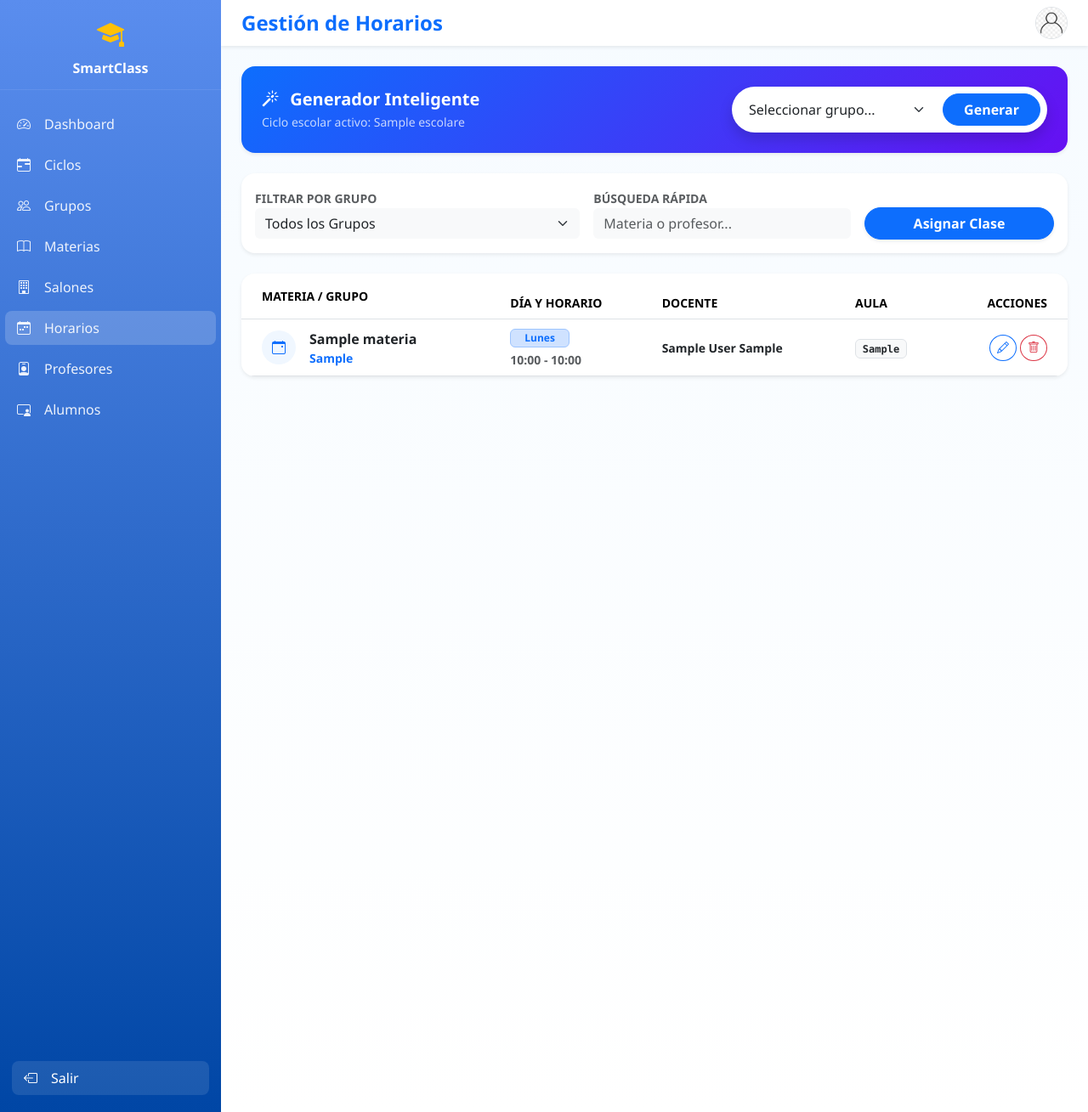
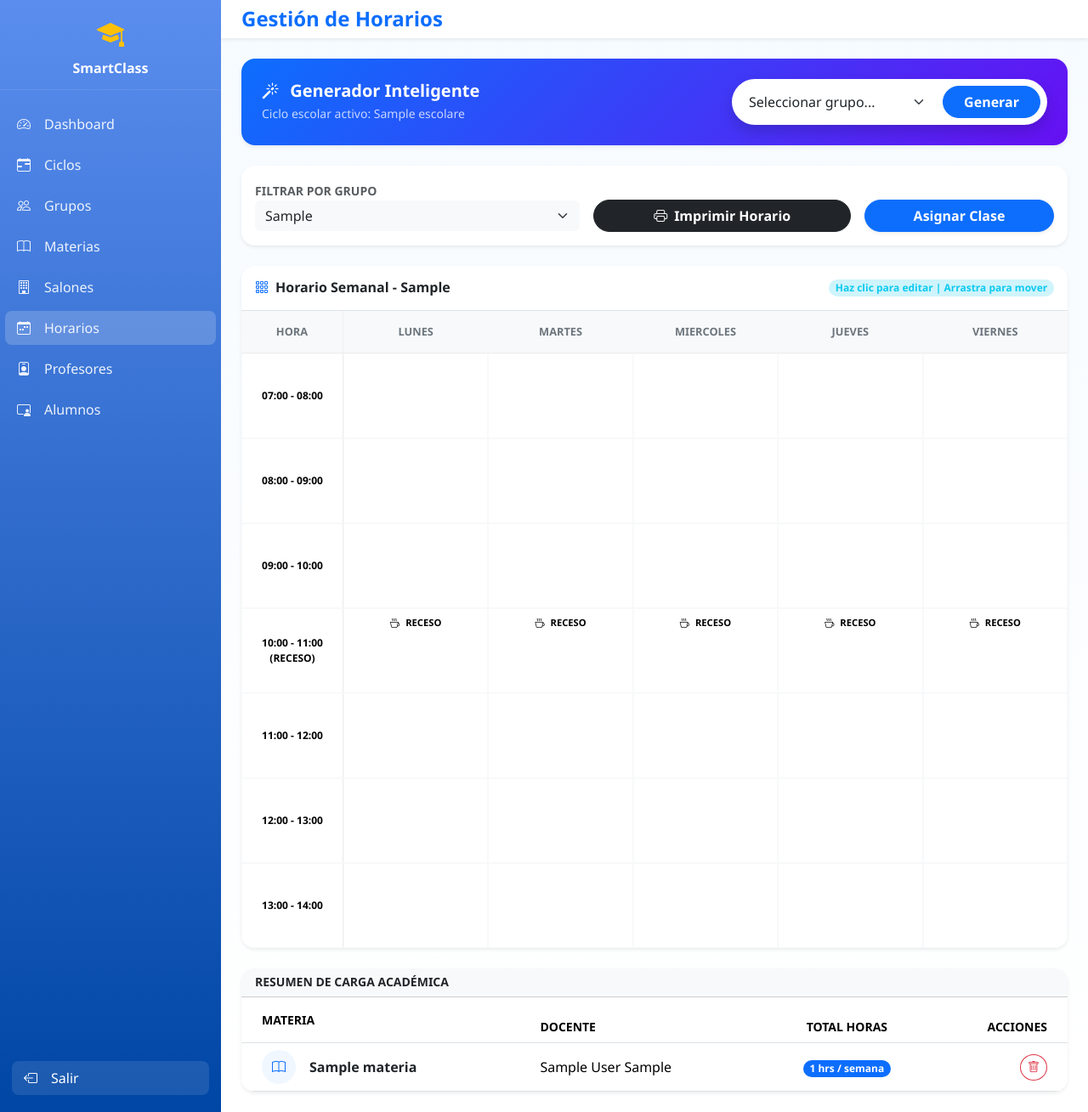
Before and after one commit to AngelArrdondo/SmartClass, a PHP site: page /SmartClass/admin/horarios/index.php in a window 1280 px wide. Shown: the whole page at 85% size. Run offline with PHP 8.4, Linux system fonts and the light colour scheme; the visitor is signed in with stand-in values (Sample User, id 1); tables that the repository leaves empty hold one stand-in row (values such as "Sample post").

Commit message:
SmartClass

```diff
--- a/admin/horarios/index.php
+++ b/admin/horarios/index.php
@@ -13,57 +13,57 @@ $sql_ciclo = "SELECT id, nombre FROM ciclos_escolares WHERE activo = 1 LIMIT 1";
 $res_ciclo = mysqli_query($conn, $sql_ciclo);
 $ciclo_activo = mysqli_fetch_assoc($res_ciclo);
 
-// --- FILTRO DE GRUPO ---
+// --- FILTRO DE GRUPO CON MEMORIA ---
 $filtro_grupo = "";
 $where_clause = "";
 $turno_actual = "Matutino";
+$codigo_grupo_print = "";
 
-if (isset($_GET['grupo_id']) && $_GET['grupo_id'] != 'todos') {
-    $grupo_selec = mysqli_real_escape_string($conn, $_GET['grupo_id']);
+// 1. Si el usuario selecciona un grupo por el selector, lo guardamos en la sesión
+if (isset($_GET['grupo_id'])) {
+    if ($_GET['grupo_id'] == 'todos') {
+        unset($_SESSION['ultimo_grupo_visto']);
+    } else {
+        $_SESSION['ultimo_grupo_visto'] = $_GET['grupo_id'];
+    }
+}
+
+// 2. Si existe un grupo en la sesión, lo cargamos (esto evita que se "cierre" al volver de editar)
+if (isset($_SESSION['ultimo_grupo_visto'])) {
+    $grupo_selec = mysqli_real_escape_string($conn, $_SESSION['ultimo_grupo_visto']);
     $where_clause = "WHERE h.grupo_id = $grupo_selec";
     $filtro_grupo = $grupo_selec;
 
-    // Obtener turno para definir bloques de recreo
-    $q_turno = mysqli_query($conn, "SELECT turno FROM grupos WHERE id = $grupo_selec");
+    $q_turno = mysqli_query($conn, "SELECT codigo, turno FROM grupos WHERE id = $grupo_selec");
     $d_turno = mysqli_fetch_assoc($q_turno);
     $turno_actual = $d_turno['turno'] ?? 'Matutino';
+    $codigo_grupo_print = $d_turno['codigo'] ?? '';
 }
 
-// Configuración de bloques según turno (Para la vista visual con recreo)
+// Configuración de bloques según turno
 if($turno_actual == 'Vespertino') {
     $bloques_vista = ['14:00 - 15:00','15:00 - 16:00','16:00 - 17:00','17:00 - 18:00 (RECESO)','18:00 - 19:00','19:00 - 20:00','20:00 - 21:00'];
 } else {
     $bloques_vista = ['07:00 - 08:00','08:00 - 09:00','09:00 - 10:00','10:00 - 11:00 (RECESO)','11:00 - 12:00','12:00 - 13:00','13:00 - 14:00'];
 }
 
-// --- CONSULTA MAESTRA ---
-$sql = "
-    SELECT
-        h.id, h.dia_semana, h.hora_inicio, h.hora_fin,
-        g.codigo as codigo_grupo, g.turno,
-        m.nombre as nombre_materia,
-        s.codigo as codigo_salon,
-        u.nombre as nombre_profe, u.apellido_paterno as ape_profe
-    FROM horarios h
-    INNER JOIN grupos g ON h.grupo_id = g.id
-    INNER JOIN materias m ON h.materia_id = m.id
-    INNER JOIN salones s ON h.salon_id = s.id
-    INNER JOIN profesores p ON h.profesor_id = p.id
-    INNER JOIN users u ON p.user_id = u.id
-    $where_clause
-    ORDER BY FIELD(h.dia_semana, 'Lunes', 'Martes', 'Miercoles', 'Jueves', 'Viernes'), h.hora_inicio ASC
-";
-
-$result = mysqli_query($conn, $sql);
-
-// --- PROCESAMIENTO PARA LA CUADRÍCULA VISUAL ---
+// --- CONSULTA PARA LA CUADRÍCULA ---
 $horario_visual = [];
 $dias_semana = ['Lunes', 'Martes', 'Miercoles', 'Jueves', 'Viernes'];
 
-$result_clon = mysqli_query($conn, $sql);
-while ($row_v = mysqli_fetch_assoc($result_clon)) {
-    $rango = date("H:i", strtotime($row_v['hora_inicio'])) . " - " . date("H:i", strtotime($row_v['hora_fin']));
-    $horario_visual[$rango][$row_v['dia_semana']] = $row_v;
+if ($filtro_grupo) {
+    $sql_grid = "SELECT h.id, h.dia_semana, h.hora_inicio, h.hora_fin, m.nombre as nombre_materia, s.codigo as codigo_salon, u.nombre as nombre_profe, u.apellido_paterno as ape_profe
+                 FROM horarios h
+                 INNER JOIN materias m ON h.materia_id = m.id
+                 INNER JOIN salones s ON h.salon_id = s.id
+                 INNER JOIN profesores p ON h.profesor_id = p.id
+                 INNER JOIN users u ON p.user_id = u.id
+                 $where_clause";
+    $res_grid = mysqli_query($conn, $sql_grid);
+    while ($rv = mysqli_fetch_assoc($res_grid)) {
+        $rango = date("H:i", strtotime($rv['hora_inicio'])) . " - " . date("H:i", strtotime($rv['hora_fin']));
+        $horario_visual[$rango][$rv['dia_semana']] = $rv;
+    }
 }
 
 $res_grupos = mysqli_query($conn, "SELECT id, codigo FROM grupos ORDER BY codigo ASC");
@@ -86,40 +86,46 @@ $grupos_lista = mysqli_fetch_all($res_grupos, MYSQLI_ASSOC);
         .schedule-table td { border: 1px solid #f8f9fa; height: 100px; vertical-align: top; padding: 8px; }
         .time-col { background: #fdfdfd; width: 120px; font-weight: bold; font-size: 0.75rem; text-align: center; vertical-align: middle !important; color: #0d6efd; border-right: 1px solid #eee !important; }
 
-        /* Drag & Drop Styles */
         .dropzone { height: 100%; width: 100%; min-height: 80px; transition: background 0.2s; }
         .receso-row { background-color: #fff8e1 !important; height: 50px !important; text-align: center; color: #b08900; vertical-align: middle !important; font-size: 0.7rem; font-weight: bold; }
 
         .class-card {
             background: #f0f7ff; border-left: 4px solid #0d6efd; border-radius: 8px;
-            padding: 8px; height: 100%; cursor: move; transition: 0.2s ease;
+            padding: 8px; height: 100%; cursor: pointer; transition: 0.2s ease;
         }
-        .class-card:hover { background: #e2efff; transform: translateY(-2px); box-shadow: 0 4px 8px rgba(0,0,0,0.05); }
+        .class-card:hover { background: #e2efff; transform: translateY(-2px); box-shadow: 0 4px 6px rgba(0,0,0,0.05); }
         .class-title { font-weight: bold; font-size: 0.72rem; color: #084298; display: block; overflow: hidden; text-overflow: ellipsis; }
-        .class-info { font-size: 0.62rem; color: #666; margin-top: 4px; }
+        .class-info { font-size: 0.62rem; color: #666; margin-top: 4px; pointer-events: none; }
         .sortable-ghost { opacity: 0.3; background: #0d6efd !important; border-radius: 8px; }
+
+        @media print {
+            .no-print, #sidebar-wrapper, .navbar, .btn, form, .card-header span { display: none !important; }
+            body { background-color: white !important; }
+            #page-content { padding: 0 !important; margin: 0 !important; width: 100% !important; }
+            .card { border: none !important; box-shadow: none !important; }
+            .schedule-table td { height: 80px !important; border: 1px solid #ddd !important; }
+            .schedule-table th { border: 1px solid #ddd !important; background-color: #f0f0f0 !important; color: black !important; }
+            .class-card { border: 1px solid #ccc !important; background-color: white !important; }
+        }
     </style>
 </head>
 <body class="bg-light">
 
 <div class="d-flex" id="wrapper">
-    <?php require_once __DIR__ . '/../../includes/menu.php'; ?>
+    <div class="no-print"><?php require_once __DIR__ . '/../../includes/menu.php'; ?></div>
 
     <div id="page-content" class="w-100">
-        <nav class="navbar navbar-expand-lg navbar-light bg-white shadow-sm px-4 sticky-top">
+        <nav class="navbar navbar-expand-lg navbar-light bg-white shadow-sm px-4 sticky-top no-print">
             <div class="d-flex align-items-center w-100 justify-content-between">
                 <div class="d-flex align-items-center">
                     <button class="btn btn-outline-primary d-md-none me-2" id="btnToggleSidebar"><i class="bi bi-list"></i></button>
                     <h4 class="mb-0 fw-bold text-primary">Gestión de Horarios</h4>
                 </div>
-                <div class="d-flex align-items-center">
-                    <img src="../../assets/img/avatar.png" class="rounded-circle border" width="38" height="38">
-                </div>
             </div>
         </nav>
 
         <main class="container-fluid p-4">
-            <div class="card border-0 shadow-sm rounded-4 mb-4" style="background: linear-gradient(135deg, #0d6efd 0%, #6610f2 100%);">
+            <div class="card border-0 shadow-sm rounded-4 mb-4 no-print" style="background: linear-gradient(135deg, #0d6efd 0%, #6610f2 100%);">
                 <div class="card-body p-4 text-white">
                     <div class="row align-items-center">
                         <div class="col-md-7">
@@ -142,11 +148,11 @@ $grupos_lista = mysqli_fetch_all($res_grupos, MYSQLI_ASSOC);
                 </div>
             </div>
 
-            <div class="card border-0 shadow-sm mb-4 rounded-4">
+            <div class="card border-0 shadow-sm mb-4 rounded-4 no-print">
                 <div class="card-body p-3">
                     <div class="row g-3 align-items-center">
                         <div class="col-md-5">
-                            <form action="" method="GET">
+                            <form action="" method="GET" id="formFiltro">
                                 <label class="small text-muted fw-bold text-uppercase">Filtrar por Grupo</label>
                                 <select name="grupo_id" class="form-select bg-light border-0" onchange="this.form.submit()">
                                     <option value="todos">Todos los Grupos</option>
@@ -156,12 +162,11 @@ $grupos_lista = mysqli_fetch_all($res_grupos, MYSQLI_ASSOC);
                                 </select>
                             </form>
                         </div>
-                        <div class="col-md-4">
-                            <label class="small text-muted fw-bold text-uppercase">Búsqueda rápida</label>
-                            <input type="text" id="buscador" class="form-control bg-light border-0" placeholder="Materia o profesor...">
+                        <div class="col-md-4 pt-4">
+                            <button onclick="window.print()" class="btn btn-dark w-100 rounded-pill fw-bold"><i class="bi bi-printer me-2"></i>Imprimir Horario</button>
                         </div>
                         <div class="col-md-3 text-md-end pt-4">
-                            <a href="form.php" class="btn btn-primary w-100 rounded-pill fw-bold shadow-sm">Asignar Clase</a>
+                            <a href="form.php?grupo_id=<?php echo $filtro_grupo; ?>" class="btn btn-primary w-100 rounded-pill fw-bold shadow-sm">Asignar Clase</a>
                         </div>
                     </div>
                 </div>
@@ -170,8 +175,8 @@ $grupos_lista = mysqli_fetch_all($res_grupos, MYSQLI_ASSOC);
             <?php if ($filtro_grupo != "" && $filtro_grupo != "todos"): ?>
             <div class="card border-0 shadow-sm rounded-4 overflow-hidden mb-4">
                 <div class="card-header bg-white py-3 border-bottom d-flex justify-content-between align-items-center">
-                    <h6 class="mb-0 fw-bold text-dark"><i class="bi bi-grid-3x3-gap me-2 text-primary"></i>Horario Semanal</h6>
-                    <span class="badge bg-info-subtle text-info rounded-pill">Modo Edición: Arrastra para mover</span>
+                    <h6 class="mb-0 fw-bold text-dark"><i class="bi bi-grid-3x3-gap me-2 text-primary no-print"></i>Horario Semanal - <?php echo $codigo_grupo_print; ?></h6>
+                    <span class="badge bg-info-subtle text-info rounded-pill no-print">Haz clic para editar | Arrastra para mover</span>
                 </div>
                 <div class="table-responsive">
                     <table class="table schedule-table">
@@ -194,14 +199,14 @@ $grupos_lista = mysqli_fetch_all($res_grupos, MYSQLI_ASSOC);
                                         data-hora="<?php echo explode(' - ', $rango_limpio)[0]; ?>">
 
                                         <?php if($es_receso): ?>
-                                            <i class="bi bi-cup-hot me-1"></i> RECESO
+                                            <i class="bi bi-cup-hot me-1 no-print"></i> RECESO
                                         <?php elseif(isset($horario_visual[$rango_limpio][$dia])):
                                             $c = $horario_visual[$rango_limpio][$dia]; ?>
-                                            <div class="class-card" data-id="<?php echo $c['id']; ?>" onclick="if(event.target == this) window.location.href='form.php?id=<?php echo $c['id']; ?>'">
+                                            <div class="class-card" data-id="<?php echo $c['id']; ?>" onclick="window.location.href='form.php?id=<?php echo $c['id']; ?>'">
                                                 <span class="class-title"><?php echo $c['nombre_materia']; ?></span>
                                                 <div class="class-info">
-                                                    <div><i class="bi bi-person me-1"></i><?php echo $c['ape_profe']; ?></div>
-                                                    <div><i class="bi bi-geo-alt me-1"></i><?php echo $c['codigo_salon']; ?></div>
+                                                    <div><i class="bi bi-person me-1 no-print"></i><?php echo $c['ape_profe']; ?></div>
+                                                    <div><i class="bi bi-geo-alt me-1 no-print"></i><?php echo $c['codigo_salon']; ?></div>
                                                 </div>
                                             </div>
                                         <?php endif; ?>
@@ -213,48 +218,45 @@ $grupos_lista = mysqli_fetch_all($res_grupos, MYSQLI_ASSOC);
                     </table>
                 </div>
             </div>
-            <?php endif; ?>
 
-            <div class="card border-0 shadow-sm rounded-4 overflow-hidden">
+            <div class="card border-0 shadow-sm rounded-4 overflow-hidden no-print">
+                <div class="card-header bg-light"><h6 class="mb-0 small fw-bold">RESUMEN DE CARGA ACADÉMICA</h6></div>
                 <div class="table-responsive">
                     <table class="table table-hover align-middle mb-0">
                         <thead class="bg-light text-secondary small text-uppercase">
                             <tr>
-                                <th class="ps-4 py-3">Materia / Grupo</th>
-                                <th>Día y Horario</th>
+                                <th class="ps-4 py-3">Materia</th>
                                 <th>Docente</th>
-                                <th>Aula</th>
+                                <th class="text-center">Total Horas</th>
                                 <th class="text-end pe-4">Acciones</th>
                             </tr>
                         </thead>
-                        <tbody id="tablaHorarios">
+                        <tbody>
                             <?php
-                            mysqli_data_seek($result, 0);
-                            while ($row = mysqli_fetch_assoc($result)):
-                                $inicio = date("H:i", strtotime($row['hora_inicio']));
-                                $fin = date("H:i", strtotime($row['hora_fin']));
+                            $sql_resumen = "SELECT m.id as mat_id, m.nombre as nombre_materia, u.nombre, u.apellido_paterno, COUNT(h.id) as total_clases
+                                            FROM horarios h
+                                            INNER JOIN materias m ON h.materia_id = m.id
+                                            INNER JOIN profesores p ON h.profesor_id = p.id
+                                            INNER JOIN users u ON p.user_id = u.id
+                                            $where_clause GROUP BY m.id";
+                            $res_resumen = mysqli_query($conn, $sql_resumen);
+                            while ($row = mysqli_fetch_assoc($res_resumen)):
                             ?>
                             <tr>
                                 <td class="ps-4">
                                     <div class="d-flex align-items-center">
-                                        <div class="icon-circle me-3"><i class="bi bi-calendar-event"></i></div>
-                                        <div>
-                                            <div class="fw-bold mb-0 text-dark"><?php echo $row['nombre_materia']; ?></div>
-                                            <div class="small text-primary fw-bold"><?php echo $row['codigo_grupo']; ?></div>
-                                        </div>
+                                        <div class="icon-circle me-3"><i class="bi bi-book"></i></div>
+                                        <div class="fw-bold text-dark"><?php echo $row['nombre_materia']; ?></div>
                                     </div>
                                 </td>
-                                <td>
-                                    <span class="badge bg-primary-subtle text-primary border border-primary-subtle px-3 mb-1"><?php echo $row['dia_semana']; ?></span>
-                                    <div class="text-muted small fw-bold"><?php echo $inicio . ' - ' . $fin; ?></div>
-                                </td>
-                                <td><div class="small fw-bold text-dark"><?php echo $row['nombre_profe'] . ' ' . $row['ape_profe']; ?></div></td>
-                                <td><span class="badge bg-light text-dark border font-monospace"><?php echo $row['codigo_salon']; ?></span></td>
+                                <td><?php echo $row['nombre'] . ' ' . $row['apellido_paterno']; ?></td>
+                                <td class="text-center"><span class="badge bg-primary rounded-pill"><?php echo $row['total_clases']; ?> hrs / semana</span></td>
                                 <td class="text-end pe-4">
-                                    <div class="d-flex justify-content-end gap-1">
-                                        <a href="form.php?id=<?php echo $row['id']; ?>" class="btn btn-sm btn-outline-primary rounded-circle"><i class="bi bi-pencil"></i></a>
-                                        <a href="delete.php?id=<?php echo $row['id']; ?>" class="btn btn-sm btn-outline-danger rounded-circle" onclick="return confirm('¿Quitar esta clase?')"><i class="bi bi-trash"></i></a>
-                                    </div>
+                                    <a href="delete_materia_completa.php?materia_id=<?php echo $row['mat_id']; ?>&grupo_id=<?php echo $filtro_grupo; ?>"
+                                       class="btn btn-sm btn-outline-danger rounded-circle"
+                                       onclick="return confirm('¿Quitar todas las clases de esta materia?')">
+                                       <i class="bi bi-trash"></i>
+                                    </a>
                                 </td>
                             </tr>
                             <?php endwhile; ?>
@@ -262,6 +264,7 @@ $grupos_lista = mysqli_fetch_all($res_grupos, MYSQLI_ASSOC);
                     </table>
                 </div>
             </div>
+            <?php endif; ?>
         </main>
     </div>
 </div>
@@ -274,27 +277,26 @@ $grupos_lista = mysqli_fetch_all($res_grupos, MYSQLI_ASSOC);
     const toggleBtn = document.getElementById('btnToggleSidebar');
     if(toggleBtn) toggleBtn.addEventListener('click', () => document.getElementById('wrapper').classList.toggle('toggled'));
 
-    // Buscador
-    document.getElementById('buscador').addEventListener('keyup', function() {
-        let valor = this.value.toLowerCase();
-        let filas = document.querySelectorAll('#tablaHorarios tr');
-        filas.forEach(fila => {
-            fila.style.display = fila.textContent.toLowerCase().includes(valor) ? '' : 'none';
-        });
-    });
-
     // Drag & Drop con SortableJS
     document.querySelectorAll('.dropzone').forEach(el => {
         new Sortable(el, {
             group: 'horario',
             animation: 150,
             ghostClass: 'sortable-ghost',
-            onAdd: function (evt) {
-                const id = evt.item.getAttribute('data-id');
-                const dia = evt.to.getAttribute('data-dia');
-                const hora = evt.to.getAttribute('data-hora');
+            // AJUSTE: Solo arrastrar si se agarra de un área específica o evitar delay
+            delay: 50,
+            delayOnTouchOnly: false,
+            onEnd: function (evt) {
+                // Usamos onEnd en lugar de onAdd para detectar movimientos
+                // incluso dentro de la misma columna
+                const itemEl = evt.item;
+                const id = itemEl.getAttribute('data-id');
+                const targetBg = evt.to; // El <td> donde cayó
+                const dia = targetBg.getAttribute('data-dia');
+                const hora = targetBg.getAttribute('data-hora');
 
-                // Petición AJAX para guardar la nueva posición
+                if (!dia || !hora) return;
+
                 fetch('actualizar_posicion.php', {
                     method: 'POST',
                     headers: {'Content-Type': 'application/x-www-form-urlencoded'},
@@ -303,17 +305,51 @@ $grupos_lista = mysqli_fetch_all($res_grupos, MYSQLI_ASSOC);
                 .then(res => res.json())
                 .then(data => {
                     if(!data.success) {
-                        alert(data.message); // Muestra error de colisión
-                        location.reload();   // Recarga para devolver la tarjeta a su lugar
+                        alert(data.message); // Muestra por qué hubo colisión
+                        location.reload();   // Regresa el cuadro a su sitio
                     }
                 })
                 .catch(err => {
-                    console.error(err);
+                    console.error("Error en AJAX:", err);
                     location.reload();
                 });
             }
         });
     });
+    // Manejo de mensajes en la URL
+    const urlParams = new URLSearchParams(window.location.search);
+    const msg = urlParams.get('msg');
+
+    if (msg) {
+        const alertBox = document.createElement('div');
+        alertBox.className = 'position-fixed bottom-0 end-0 p-3';
+        alertBox.style.zIndex = '1100';
+
+        let text = "";
+        let color = "success";
+
+        switch(msg) {
+            case 'creado': text = "¡Clase asignada correctamente!"; break;
+            case 'actualizado': text = "Horario actualizado."; break;
+            case 'eliminado': text = "Registro eliminado."; break;
+            case 'materia_eliminada': text = "Se quitó toda la materia del grupo."; break;
+            case 'generado': text = "¡Horario generado automáticamente!"; break;
+        }
+
+        if(text) {
+            alertBox.innerHTML = `
+                <div class="toast show align-items-center text-white bg-${color} border-0" role="alert">
+                    <div class="d-flex">
+                        <div class="toast-body"><i class="bi bi-check-circle me-2"></i>${text}</div>
+                        <button type="button" class="btn-close btn-close-white me-2 m-auto" data-bs-dismiss="toast"></button>
+                    </div>
+                </div>`;
+            document.body.appendChild(alertBox);
+            setTimeout(() => alertBox.remove(), 4000); // Se quita solo en 4 seg
+        }
+    }
+    // Limpiar los parámetros de la URL sin recargar la página
+    window.history.replaceState({}, document.title, window.location.pathname + (filtro_grupo ? "?grupo_id=" + filtro_grupo : ""));
 </script>
 </body>
 </html>
```
Also changed, not shown: admin/horarios/actualizar_posicion.php (+28 -8 lines), admin/horarios/delete.php (+20 -7 lines), admin/horarios/delete_materia_completa.php (added, +39 -0 lines), admin/horarios/form.php (+80 -82 lines), admin/horarios/generar_automatico.php (+36 -41 lines), admin/horarios/save_horario.php (+22 -36 lines).
